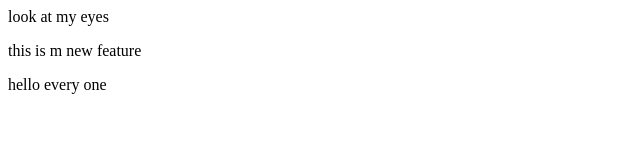
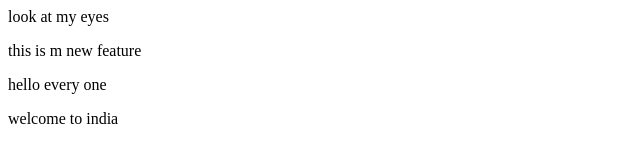
Before and after one commit to burjkadi-lingam/localrepo, a plain HTML site: page index.html in a window 1280 px wide. Shown: the whole page, without its empty margins (0-640 px from the left). Drawn offline with Linux system fonts and the light colour scheme.

Commit message:
this is new

```diff
--- a/index.html
+++ b/index.html
@@ -1,3 +1,4 @@
 <p>look at my eyes</p>
 <p>this is m new feature</p>
 <p>hello every one</p>
+<p>welcome to india</p>
```
